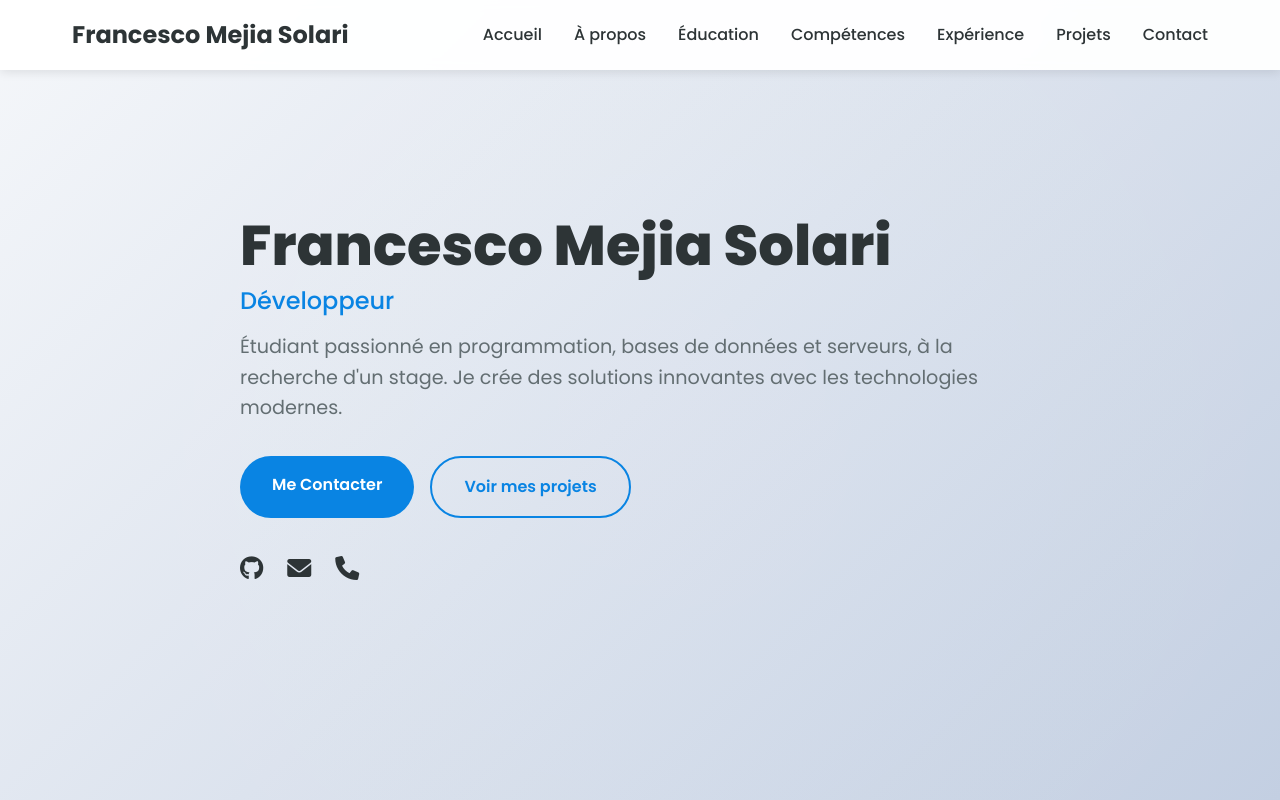
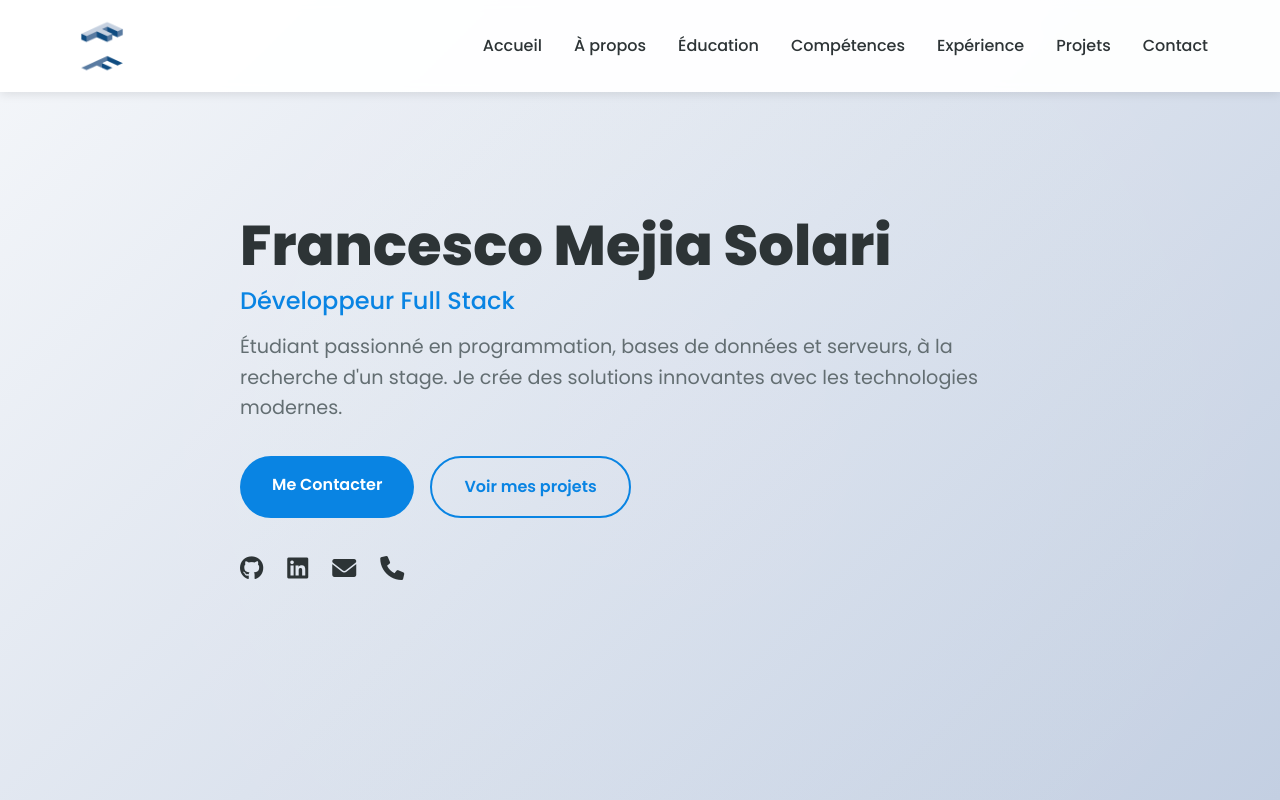
Before and after one commit to Francesco-Mejia/Portfolio, a React (Create React App) app in the folder portfolio/: page / in a window 1280 px wide. Shown: the top 800 px of the page. Built offline with nearby package versions, Linux system fonts and the light colour scheme.

Commit message:
Ajout de liens LinkedIn dans les composants Contact, Footer et Hero, mise à jour du titre dans le composant Hero pour "Développeur Full Stack", et remplacement du texte du logo dans le composant Header par une image.

```diff
--- a/portfolio/src/components/Contact/Contact.tsx
+++ b/portfolio/src/components/Contact/Contact.tsx
@@ -41,6 +41,15 @@ const Contact: React.FC = () => {
                   </a>
                 </div>
               </div>
+              <div className="contact-item">
+                <i className="fab fa-linkedin"></i>
+                <div>
+                  <h3>LinkedIn</h3>
+                  <a href="https://www.linkedin.com/in/francesco-mejia-solari-95420333a" target="_blank" rel="noopener noreferrer">
+                    linkedin.com/in/francesco-mejia-solari
+                  </a>
+                </div>
+              </div>
             </div>
           </div>
         </div>
--- a/portfolio/src/components/Footer/Footer.tsx
+++ b/portfolio/src/components/Footer/Footer.tsx
@@ -11,6 +11,9 @@ const Footer: React.FC = () => {
           <div className="footer-social">
             <a href="https://github.com/Francesco-Mejia" target="_blank" rel="noopener noreferrer">
               <i className="fab fa-github"></i>
+            </a>
+            <a href="https://www.linkedin.com/in/francesco-mejia-solari-95420333a" target="_blank" rel="noopener noreferrer">
+              <i className="fab fa-linkedin"></i>
             </a>
             <a href="mailto:francescomejiasolari@gmail.com">
               <i className="fas fa-envelope"></i>
--- a/portfolio/src/components/Header/Header.css
+++ b/portfolio/src/components/Header/Header.css
@@ -19,11 +19,16 @@
 }
 
 .logo {
+  text-decoration: none;
+  color: var(--text-color);
   font-size: 1.5rem;
-  font-weight: 700;
-  color: #2d3436;
-  text-decoration: none;
-  transition: color 0.3s ease;
+  font-weight: bold;
+}
+
+.logo-icon {
+  height: 60px;
+  width: auto;
+  display: block;
 }
 
 .logo:hover {
--- a/portfolio/src/components/Header/Header.tsx
+++ b/portfolio/src/components/Header/Header.tsx
@@ -12,7 +12,7 @@ const Header: React.FC = () => {
     <header className="header">
       <div className="header-container">
         <a href="#" className="logo">
-          Francesco Mejia Solari
+          <img src="/images/logo-icon.png" alt="Francesco Mejia Solari Logo" className="logo-icon" />
         </a>
 
         <button
--- a/portfolio/src/components/Hero/Hero.tsx
+++ b/portfolio/src/components/Hero/Hero.tsx
@@ -8,7 +8,7 @@ const Hero: React.FC = () => {
         <div className="hero-content">
           <h1 className="hero-title">
             Francesco Mejia Solari
-            <span className="hero-subtitle">Développeur</span>
+            <span className="hero-subtitle">Développeur Full Stack</span>
           </h1>
           <p className="hero-description">
             Étudiant passionné en programmation, bases de données et serveurs, à la recherche d'un stage.
@@ -21,6 +21,9 @@ const Hero: React.FC = () => {
           <div className="hero-social">
             <a href="https://github.com/Francesco-Mejia" target="_blank" rel="noopener noreferrer">
               <i className="fab fa-github"></i>
+            </a>
+            <a href="https://www.linkedin.com/in/francesco-mejia-solari-95420333a" target="_blank" rel="noopener noreferrer">
+              <i className="fab fa-linkedin"></i>
             </a>
             <a href="mailto:francescomejiasolari@gmail.com">
               <i className="fas fa-envelope"></i>
```
Also changed, not shown: portfolio/public/images/logo-icon.png (added).
